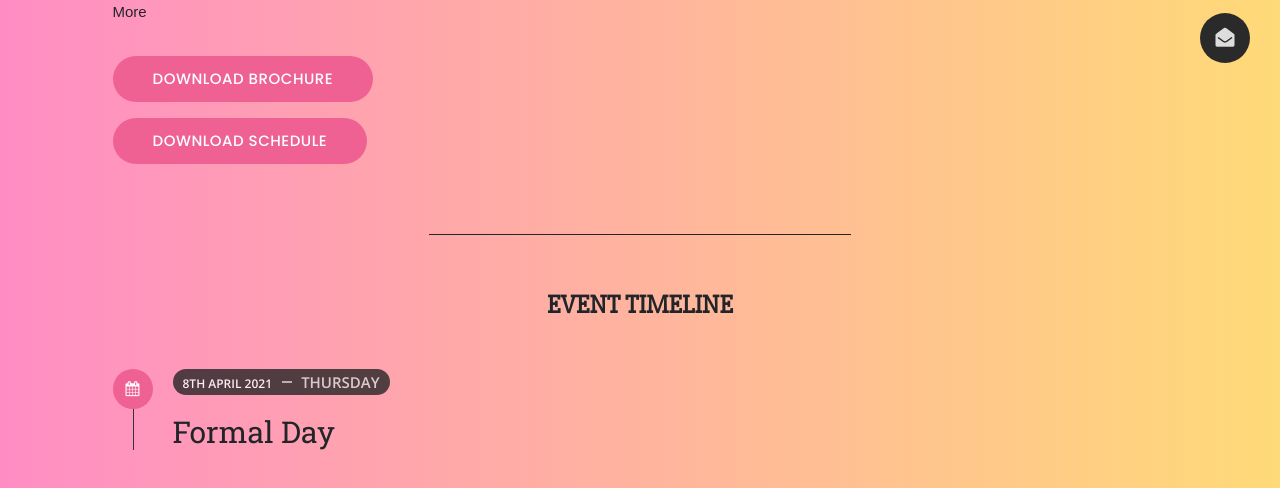
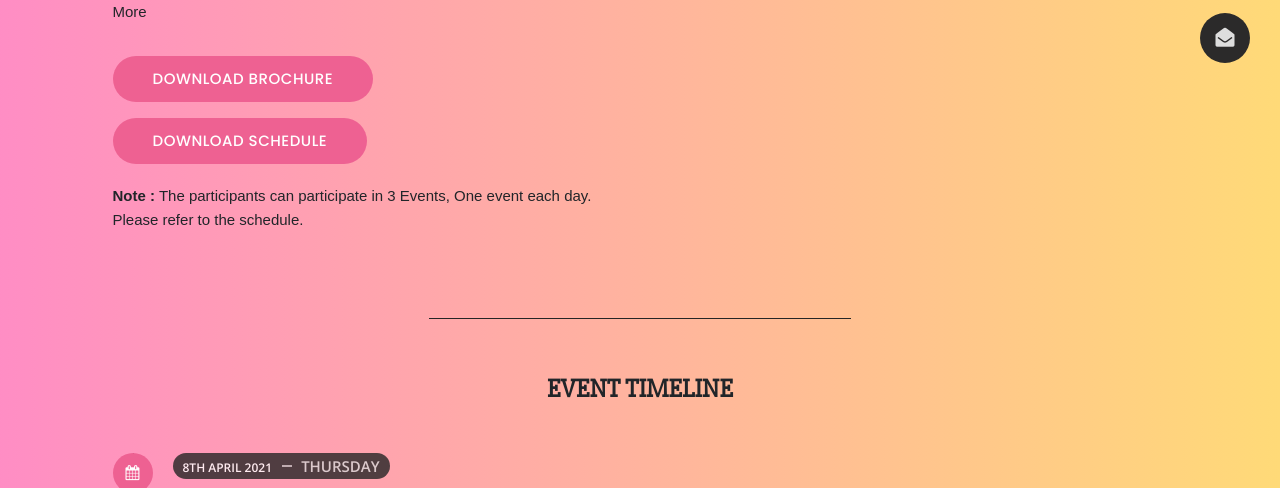
Before and after one commit to bsssabhisaran/Abhisaran, a Django app: page /about/ in a window 1280 px wide. Shown: the part 467-955 px from the top of the page. Run offline with Django 3.2, Linux system fonts and the light colour scheme; some libraries are stand-ins or nearby versions.

Commit message:
changes added

```diff
--- a/event/templates/event/about.html
+++ b/event/templates/event/about.html
@@ -8,12 +8,9 @@
     <h1>ABOUT <span>Abhisaran</span></h1>
     <span class="title-bg">BSSS</span>
 </section>
-<!-- Page Title Ends -->
-<!-- Main Content Starts -->
 <section class="main-content revealator-slideup revealator-once revealator-delay1">
     <div class="container">
         <div class="row">
-            <!-- Personal Info Starts -->
             <div class="col-12 col-lg-5 col-xl-6">
                 <div class="row">
                     <div class="col-12" style="font-family: 'Quicksand', sans-serif;">
@@ -28,12 +25,15 @@
                         <a href="{% static 'AbhisaranBrochure.pdf' %}" download = "Abhisaran Brochure"  class="btn btn-download"> Download Brochure</a>
                     </div>
                     <div class="col-12 mt-3">
-                        <a href="{% static 'ABHISARAN_SCHEDULE.docx' %}" download = "Abhisaran Schedule"  class="btn btn-download"> Download Schedule</a>
+                        <a href="{% static 'AbhisaranSchedule.pdf' %}" download = "Abhisaran Schedule"  class="btn btn-download"> Download Schedule</a>
                     </div>
+                    <div class="col-12" style="font-family: 'Quicksand', sans-serif; margin-top: 20px;">
+                        <p><b>Note :</b> The participants can participate in 3 Events, One event each day.
+                            <br>Please refer to the schedule.</p>
+                    </div>
+
                 </div>
             </div>
-            <!-- Personal Info Ends -->
-            <!-- Boxes Starts -->
             <div class="col-12 col-lg-7 col-xl-6 mt-5 mt-lg-0">
                 <div class="row">
 
@@ -51,11 +51,9 @@
                     </div>
                 </div>
             </div>
-            <!-- Boxes Ends -->
         </div>
         <hr class="separator">
 
-        <!-- Event timeline -->
         <div class="row">
             <div class="col-12">
                 <h3 class="text-uppercase pb-5 mb-0 text-left text-sm-center custom-title ft-wt-600" style="font-family: 'Slabo 27px', serif;">Event Timeline</h3>
--- a/event/templates/event/index.html
+++ b/event/templates/event/index.html
@@ -15,6 +15,5 @@
         <div class="cultural-text">
             <span style="font-family: 'PRISTINA' !important;">The Cultural Convergence</span>
         </div>
-
     </div>
 {% endblock content %}
--- a/event/templates/event/informal.html
+++ b/event/templates/event/informal.html
@@ -223,7 +223,7 @@
                                     <i class="fa fa-calendar pr-2"></i><span class="project-label"><b>Date of Event</b> </span>: <span class="ft-wt-600 uppercase">Will be announced soon</span>
                                 </div>
                                 <div class="col-6 mb-2" style="color: white;">
-                                    <i class="fa fa-external-link pr-2"></i><span class="project-label">Register </span>: <span class="ft-wt-600 uppercase"><a href="https://docs.google.com/forms/d/1pEGin8FasTOTv7gf1Irg7cwvFNyi-Hg4wUH8AHGPMwY" target="_blank">Link to Register</a></span>
+                                    <i class="fa fa-external-link pr-2"></i><span class="project-label">Register </span>: <span class="ft-wt-600 uppercase"><a href="https://docs.google.com/forms/d/e/1FAIpQLScLCTaw-gVI0_4GrYz5bMFQMV-gersCjUWYM8ZRbC7gkmApEQ/viewform?usp=sf_link" target="_blank">Link to Register</a></span>
                                 </div>
                             </div>
                         </figcaption>
```
Also changed, not shown: 2 other files.
